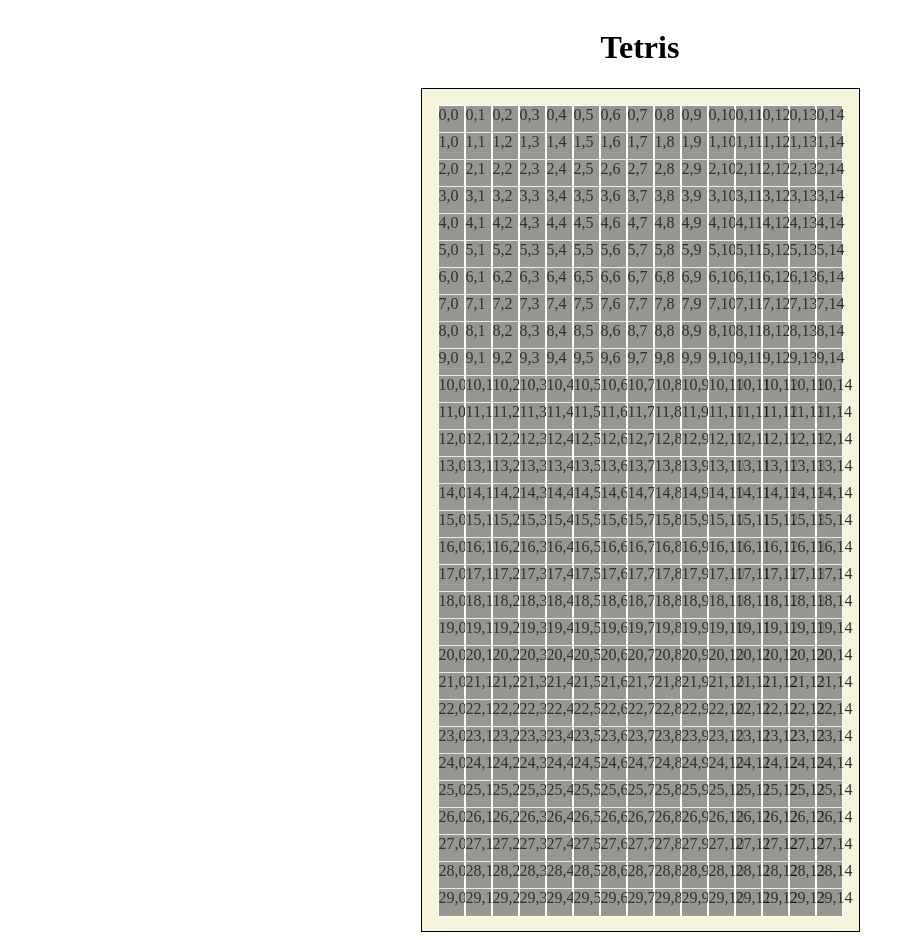
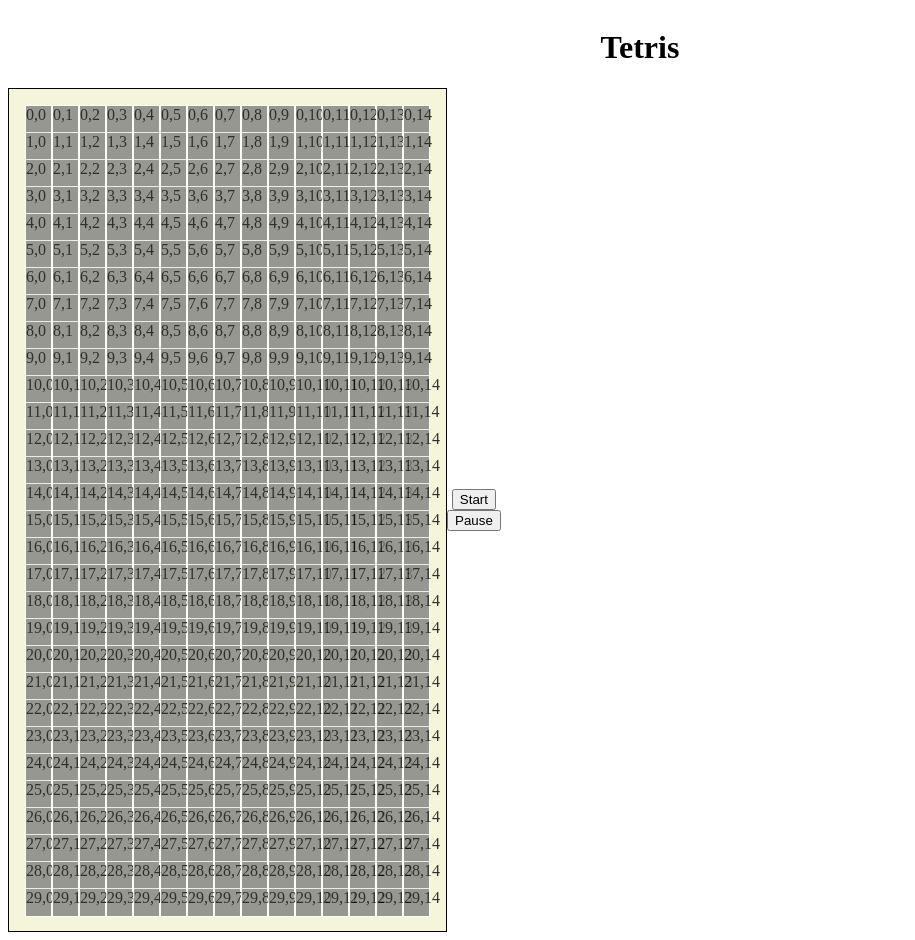
Before and after one commit to jason-nordheim/react-tetris-tutorial, a React (Create React App) app: page / in a window 1280 px wide. Shown: the whole page, without its empty margins (0-915 px from the left). Built offline with nearby package versions, Linux system fonts and the light colour scheme; a web font is replaced by a local one.

Commit message:
added controlsComponent to TetrisComponent

```diff
--- a/src/components/TetrisComponent.tsx
+++ b/src/components/TetrisComponent.tsx
@@ -1,13 +1,17 @@
 import React from "react";
 import BoardComponent from "./BoardComponent";
 import { useTetris } from "../hooks/useTetris";
+import ControlsComponent from "./ControlsComponent";
 
 function TetrisComponent() {
   const tetris = useTetris();
   return (
     <div className="tetris">
       <h1 className="tetris__title">Tetris</h1>
-      <BoardComponent tetris={tetris} />
+      <div className="tetris__container">
+        <BoardComponent tetris={tetris} />
+        <ControlsComponent tetris={tetris} />
+      </div>
     </div>
   );
 }
```
